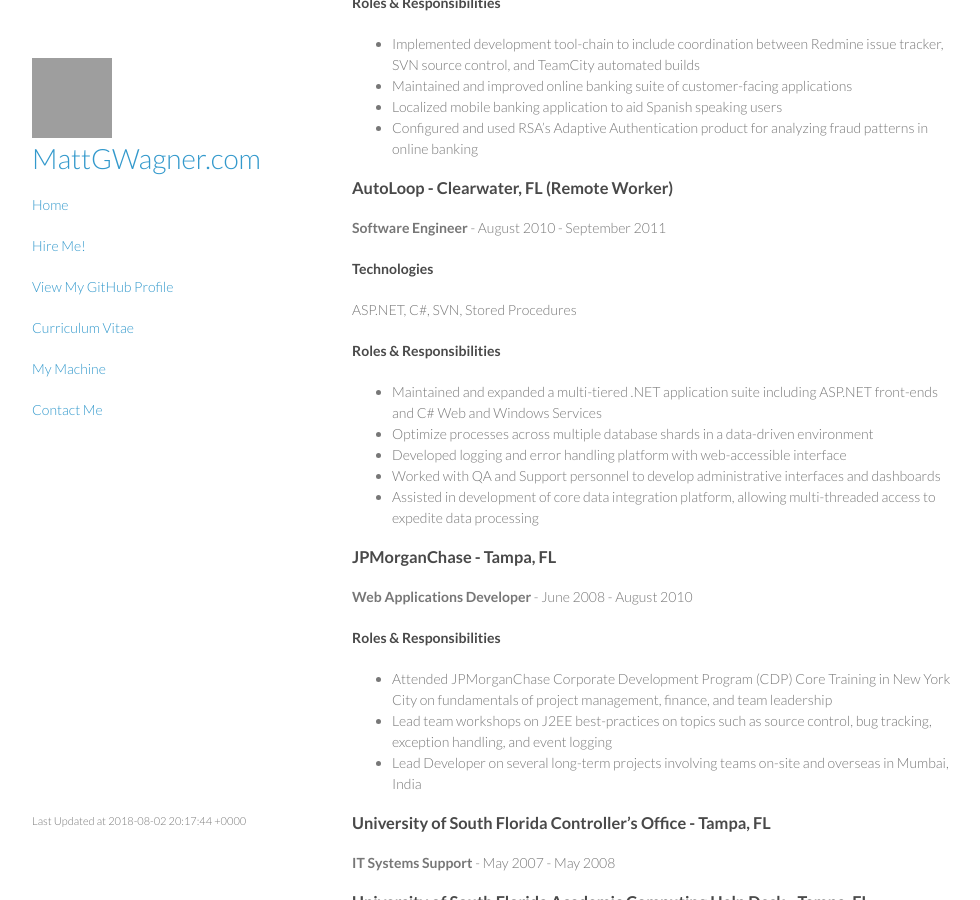
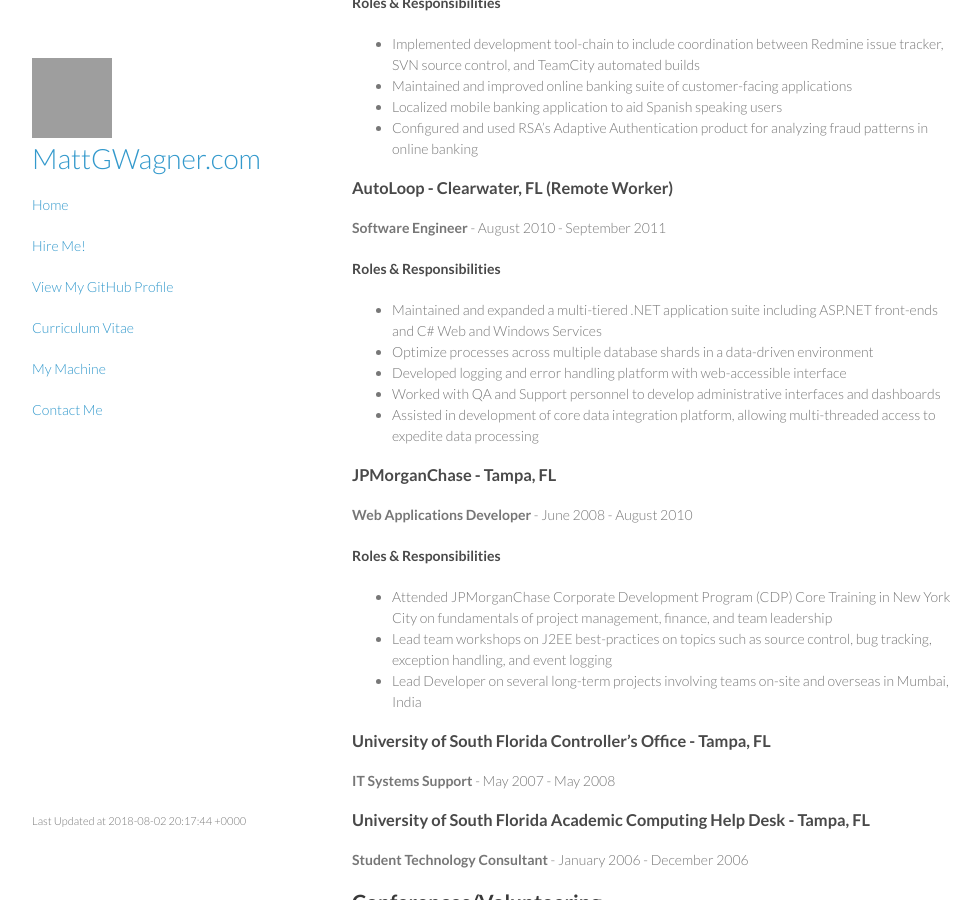
Before and after one commit to mattgwagner/mattgwagner, a Jekyll site: the page built from cv.md, in a window 1280 px wide and 900 px high, scrolled down 3098 px. Shown: the whole window, without its empty margins (148-1128 px from the left). Built offline with Jekyll 4.4.1, drawn with Linux system fonts in a browser that asks for light colours; grey boxes are pictures that could not be loaded.

Commit message:
Update cv.md

```diff
--- a/cv.md
+++ b/cv.md
@@ -131,10 +131,6 @@ I am an experienced and enthusiastic technical leader, helping to develop and me
 
 **Software Engineer** - August 2010 - September 2011
 
-#### Technologies
-
-ASP.NET, C#, SVN, Stored Procedures
-
 #### Roles & Responsibilities
 
 * Maintained and expanded a multi-tiered .NET application suite including ASP.NET front-ends and C# Web and Windows Services
```
